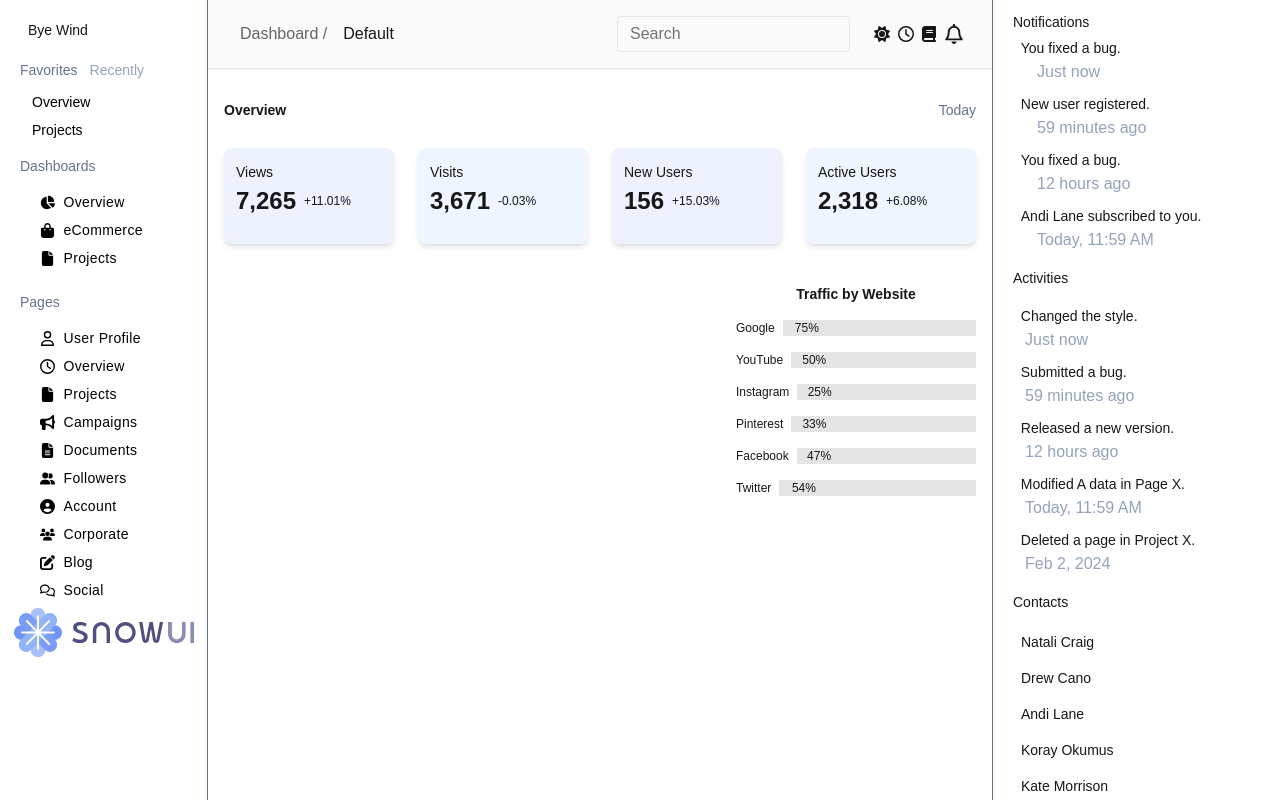
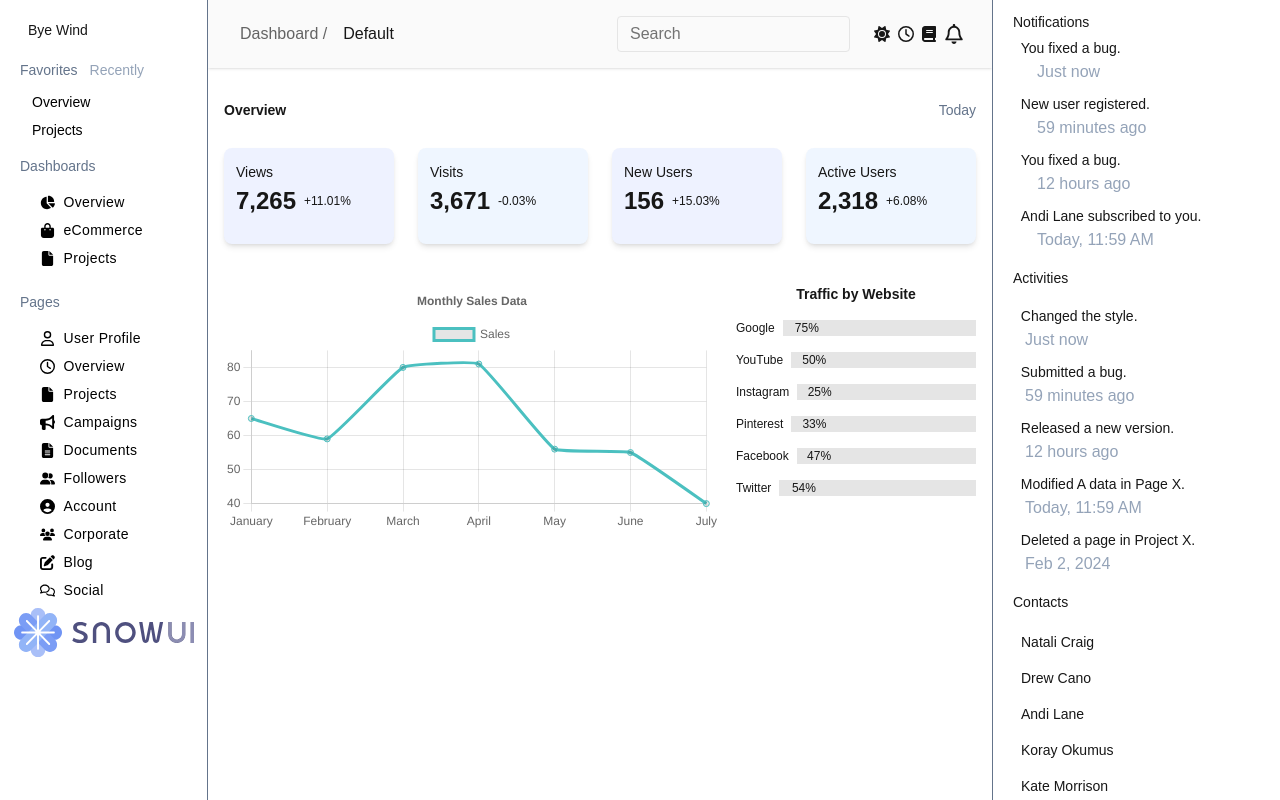
Before and after one commit to sanaullah-sana/snowui-dashboard, a Next.js app: page / in a window 1280 px wide. Built offline with nearby package versions, Linux system fonts and the light colour scheme.

Commit message:
chart.js integrated/included successully

```diff
--- a/app/page.tsx
+++ b/app/page.tsx
@@ -1,4 +1,6 @@
 import Image from "next/image";
+import React from "react";
+import ChartComponent from "@/components/ChartComponent";
 
 export default function Home() {
   return (
@@ -370,7 +372,7 @@ export default function Home() {
           {/* Grid */}
           <div className="grid grid-cols-12 gap-4">
             <div className="col-span-8">
-              <canvas id="myChart" className="w-full h-64" />
+              <ChartComponent />
             </div>
             <div className="col-span-4">
               <h3 className="font-bold text-center text-sm">
--- /dev/null
+++ b/components/ChartComponent.tsx
@@ -0,0 +1,49 @@
+// components/ChartComponent.tsx
+'use client'
+import React from "react";
+import { Line } from "react-chartjs-2";
+import {
+  Chart as ChartJS,
+  CategoryScale,
+  LinearScale,
+  PointElement,
+  LineElement,
+  Title,
+  Tooltip,
+  Legend,
+  ChartOptions,
+} from "chart.js";
+
+ChartJS.register(CategoryScale, LinearScale, PointElement, LineElement, Title, Tooltip, Legend);
+
+const ChartComponent: React.FC = () => {
+  const data = {
+    labels: ["January", "February", "March", "April", "May", "June", "July"],
+    datasets: [
+      {
+        label: "Sales",
+        data: [65, 59, 80, 81, 56, 55, 40],
+        fill: false,
+        borderColor: "rgb(75, 192, 192)",
+        tension: 0.1,
+      },
+    ],
+  };
+
+  const options: ChartOptions<"line"> = {
+    responsive: true,
+    plugins: {
+      legend: {
+        position: "top",
+      },
+      title: {
+        display: true,
+        text: "Monthly Sales Data",
+      },
+    },
+  };
+
+  return <Line data={data} options={options} />;
+};
+
+export default ChartComponent;
```
Also changed, not shown: package.json (+9 -6 lines), 1 other file (tests, documents, lock files or other folders).
